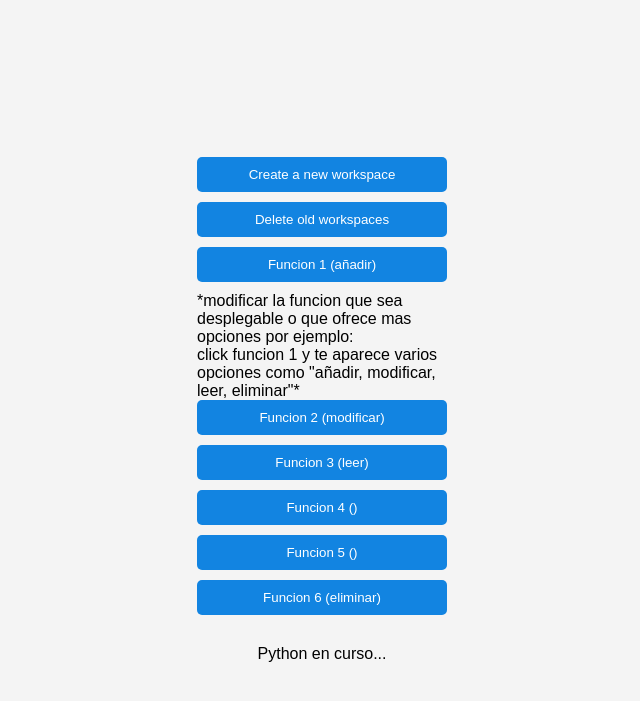
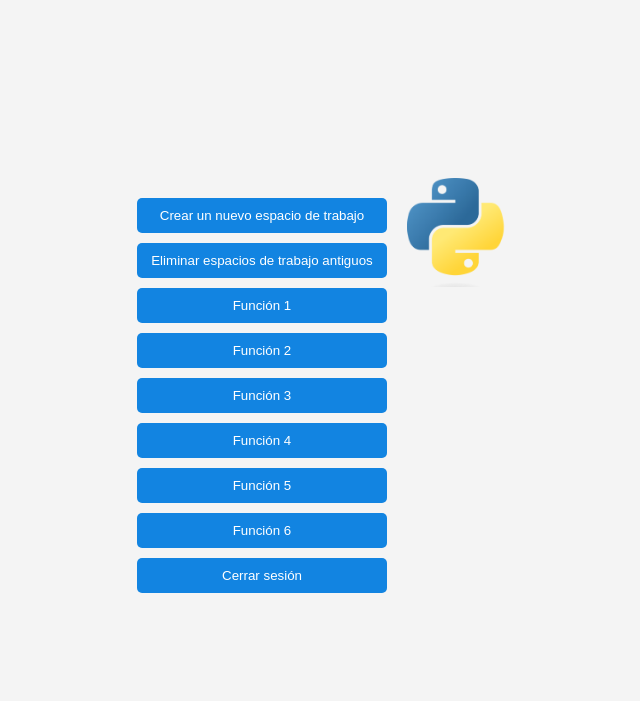
Before and after one commit to nadereyz/Proyecto_Python, a Flask app: page /home in a window 1280 px wide. Shown: the top 701 px of the page, without its empty margins (318-958 px from the left). Run offline with Flask 3, Linux system fonts and the light colour scheme; parts of the project's set-up code (start-up, migrations or seed data) failed here and were passed over.

Commit message:
nuevo plantilla html

```diff
--- a/templates/home.html
+++ b/templates/home.html
@@ -7,28 +7,23 @@
     <link rel="stylesheet" href="{{ url_for('static', filename='css/home.css') }}">
 </head>
 <body>
-
+    <div class="main-container">
         <div class="sidebar">
-  <button class="sidebar-button">Create a new workspace</button>
-  <button class="sidebar-button">Delete old workspaces</button>
-  <div class="functions">
-    <button class="function-button">Funcion 1 (añadir)</button>
-    <a>*modificar la funcion que sea desplegable o que ofrece mas opciones por ejemplo:</a> <br>
-    <a>click funcion 1 y te aparece varios opciones como "añadir, modificar, leer, eliminar"*</a>
-    <button class="function-button">Funcion 2 (modificar)</button>
-    <button class="function-button">Funcion 3 (leer)</button>
-    <button class="function-button">Funcion 4 ()</button>
-    <button class="function-button">Funcion 5 ()</button>
-    <button class="function-button">Funcion 6 (eliminar)</button>
+            <div class="columna">
+                <a href="{{ url_for('workspace') }}" class="sidebar-link">
+                    <button class="sidebar-button">Crear un nuevo espacio de trabajo</button>
+                </a>
+                <button class="sidebar-button">Eliminar espacios de trabajo antiguos</button>
+                <button class="function-button">Función 1</button>
+                <button class="function-button">Función 2</button>
+                <button class="function-button">Función 3</button>
+                <button class="function-button">Función 4</button>
+                <button class="function-button">Función 5</button>
+                <button class="function-button">Función 6</button>
+                <button class="function-button">Cerrar sesión</button>
             </div>
         </div>
-
-<div class="workspace-container">
-  <div class="workspace">
-    <!--<img src="{{ url_for('static', filename='images/python-logo.png') }}" alt="Workspace curso Python">    Si no quito esto, la imagen se ocupa toda la pantalla no se pq.-->
-    <span>Python en curso...</span>
+        <img src="{{ url_for('static', filename='images/python-logo.png') }}" alt="Workspace curso Python" class="workspace-image">
     </div>
-</div>
-
 </body>
 </html>
--- a/templates/index.html
+++ b/templates/index.html
@@ -16,7 +16,7 @@
 </head>
 <body>
     <div class="container">
-        <h1>Nader Notas</h1>
+        <h1>Bloc Notas</h1>
         <form method="POST">
             <textarea name="note" rows="5" cols="50"></textarea><br>
             <input type="submit" value="Guardar nota">
--- a/templates/login.html
+++ b/templates/login.html
@@ -4,7 +4,7 @@
 <meta charset="UTF-8">
 <meta name="viewport" content="width=device-width, initial-scale=1.0">
 <title>Login Minimalista</title>
-<link rel="stylesheet" href="{{ url_for('static', filename='css/style.css') }}">
+<link rel="stylesheet" href="{{ url_for('static', filename='css/login.css') }}">
 </head>
 <body>
 <div class="login-container">
```
Also changed, not shown: templates/trabajo.html (added, +33 -0 lines), templates/workspace.html (added, +19 -0 lines). Lines whose indentation alone changed are shown as unchanged.
